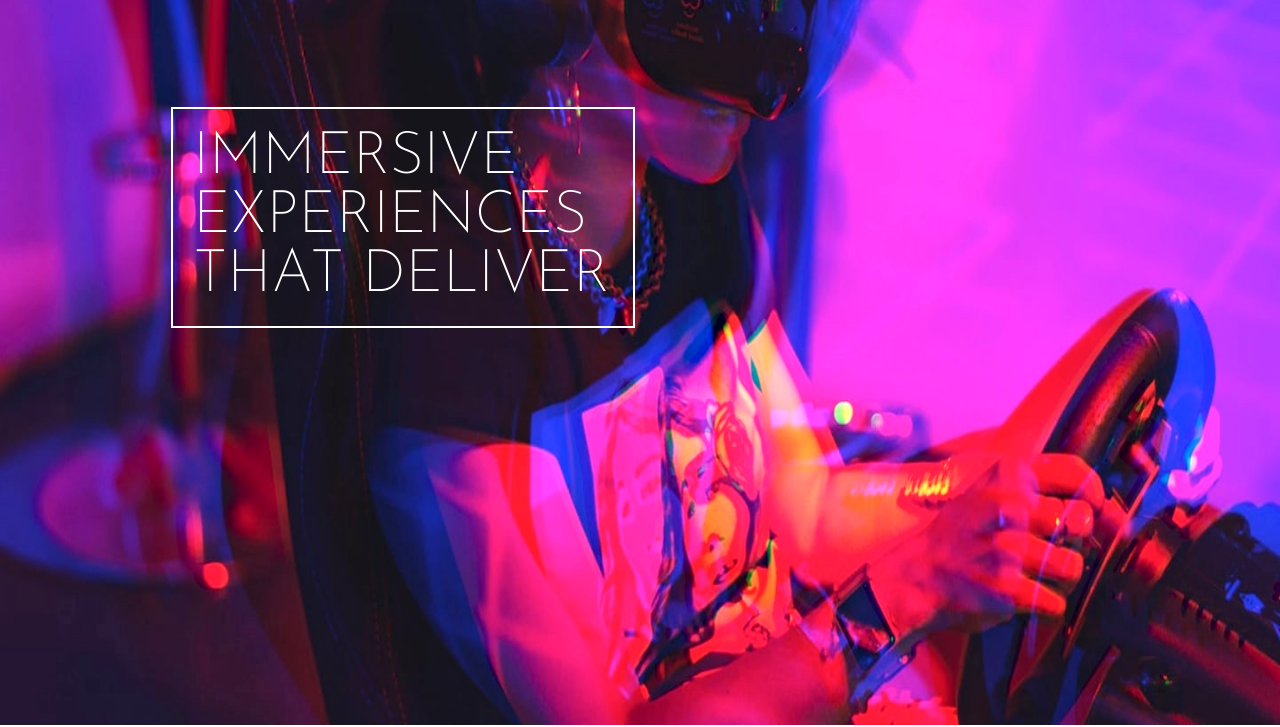
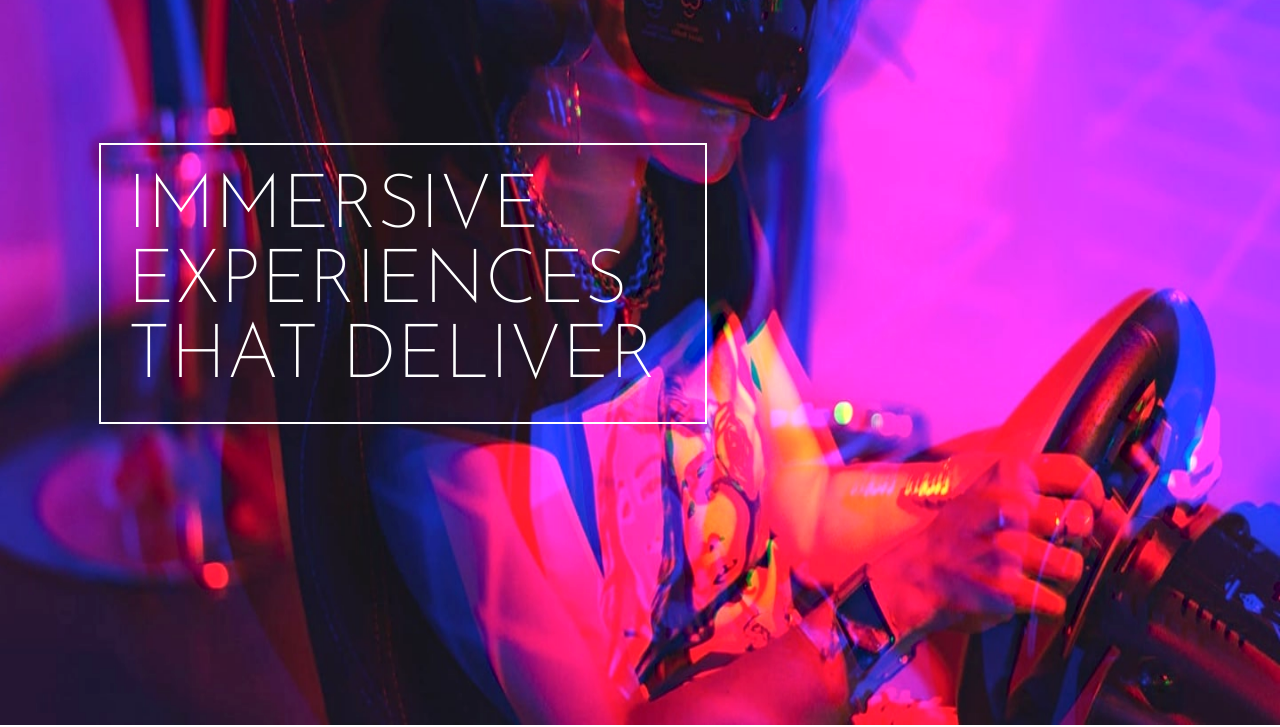
Before and after one commit to ManuJosephShaji-project/Loopstudios-landing-page, a plain HTML site: page index.html in a window 1280 px wide. Shown: the part 75-802 px from the top of the page. Drawn offline with nearby package versions, Linux system fonts and the light colour scheme.

Commit message:
Update style.css

```diff
--- a/style.css
+++ b/style.css
@@ -168,11 +168,11 @@ a:hover::after {
     font-weight: 200;
     text-transform: uppercase;
     color: white;
-    font-size: 3.7rem;
-    width: 29rem;
-    padding: 20px;
+    font-size: 4.7rem;
+    width: 38rem;
+    padding: 26px;
     border: 2px solid white;
-    margin-top: 110px;
+    margin-top: 146px;
     display: flex;
 }
 
```
